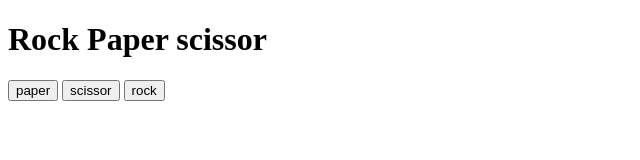
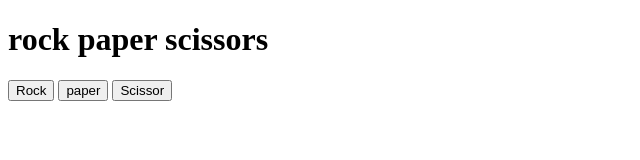
Before and after one commit to ethanjoshuayt/java-script-games-custom-coded, a plain HTML site: page html/rockpaperscissor.html in a window 1280 px wide. Shown: the whole page, without its empty margins (0-640 px from the left). Drawn offline with Linux system fonts and the light colour scheme.

Commit message:
rockpaperscissorhtml

```diff
--- a/html/rockpaperscissor.html
+++ b/html/rockpaperscissor.html
@@ -3,26 +3,17 @@
 <head>
     <meta charset="UTF-8">
     <meta name="viewport" content="width=device-width, initial-scale=1.0">
-    <title>Rock Paper Scissor</title>
+    <title>Document</title>
 </head>
 <body>
-    <h1>Rock Paper scissor</h1>
-    <div>
-        <button class="paper-js">paper</button>
-        <button class="scissor-js">scissor</button>
-        <button class="rock-js">rock</button>
-    </div>
 
-    <div>
-        <p class="result-js"></p>
-    </div>
+    <h1>rock paper scissors</h1>
 
+    <button class="button">Rock</button>
+    <button class="button">paper</button>
+    <button class="button">Scissor</button>
 
+    <h2 class="result"></h2>
 
-
-
-
-
-    <script src="../scripts/rockpaperscissor.js"></script>
 </body>
 </html>
--- a/scripts/rockpaperscissor.js
+++ /dev/null
@@ -1,3 +0,0 @@
-const rock = document.querySelector(".rock-js")
-const paper = document.querySelector(".paper-js")
-const scissor = document.querySelector(".scissor-js")
```
